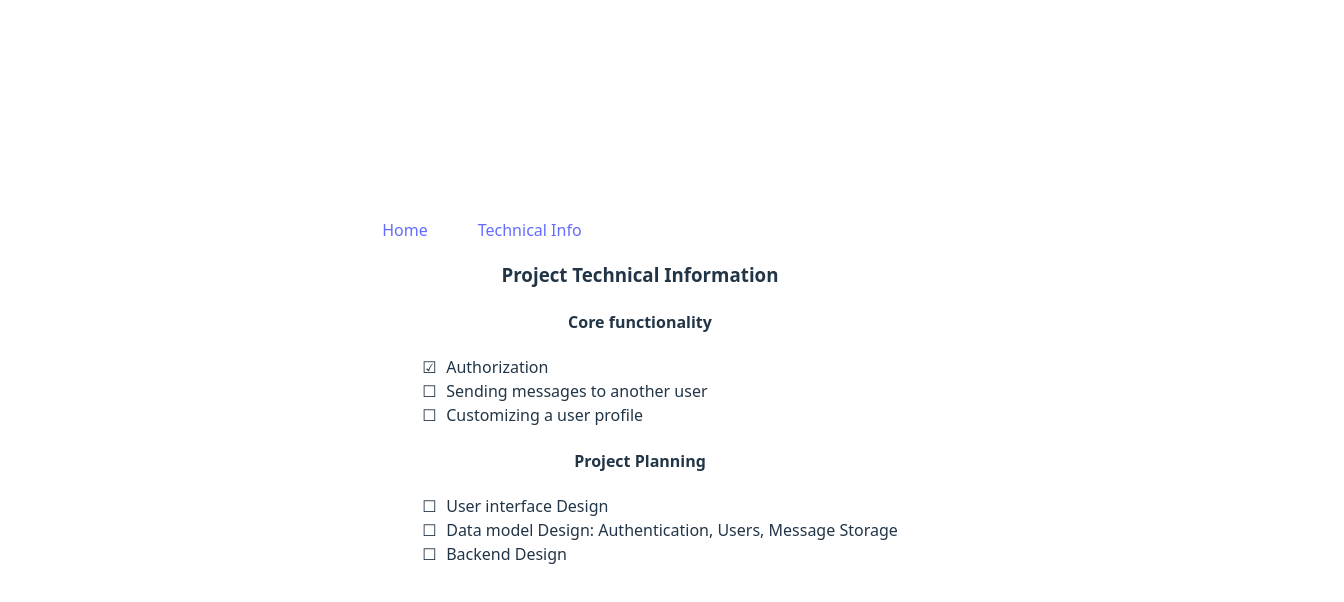
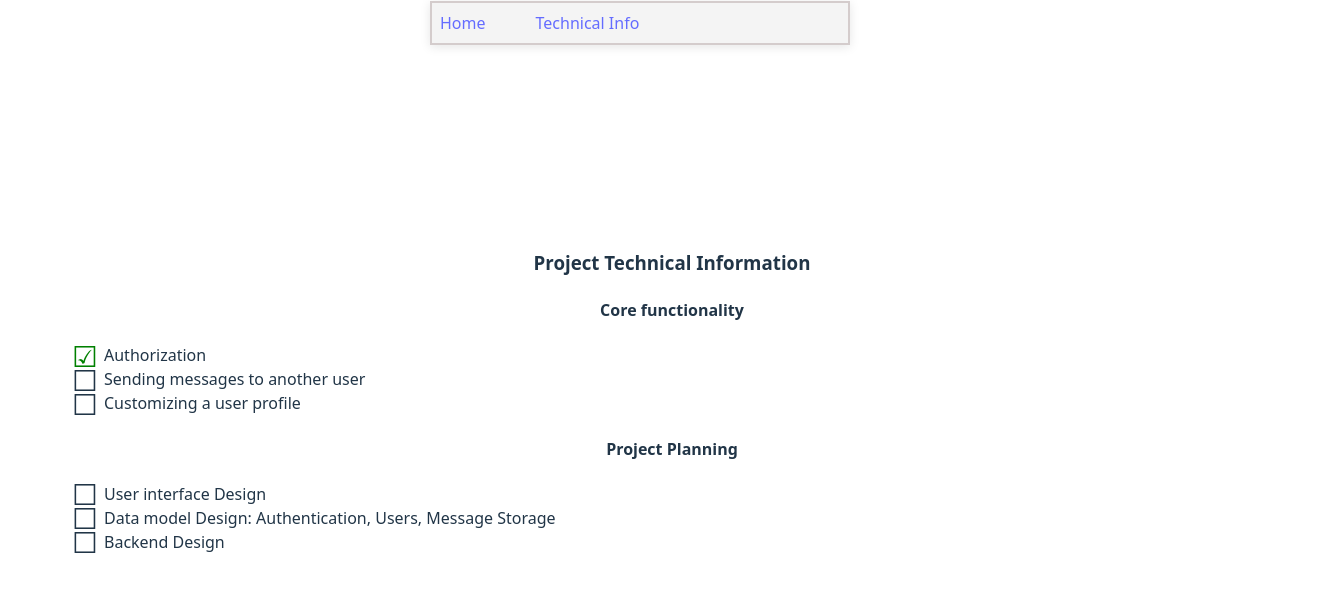
Before and after one commit to amaldevelops/messaging-app, a React (Vite) app in the folder frontend/: page /projectinfo in a window 1280 px wide. Shown: the top 602 px of the page, 1344 px wide, since content can reach past the window. Built offline with nearby package versions, Linux system fonts and the light colour scheme.

Commit message:
Updated Menu bar styling

```diff
--- a/frontend/src/components/Layout.jsx
+++ b/frontend/src/components/Layout.jsx
@@ -3,7 +3,7 @@ import MenuBar from "./MenuBar";
 
 function Layout() {
   return (
-    <div>
+    <div className="layoutContainer">
       <div>
         <MenuBar />
       </div>
--- a/frontend/src/index.css
+++ b/frontend/src/index.css
@@ -78,7 +78,7 @@ li {
   display: flex;
   align-items: center;
   position: relative;
-  padding-left: 1.5em;
+  padding-left: 2em;
 }
 
 li::before {
@@ -88,10 +88,14 @@ li::before {
 
 .completedTick::before {
   content: "☑";
+  font-size: 1.8rem; /* ⬅️ Increase size here */
+  margin-right: 0.5em; /* Optional: add space between tick and text */
+  color: green; /* Optional: make it green */
 }
 
 .pendingEmptyCheckbox::before {
   content: "☐";
+  font-size: 1.8rem;
 }
 
 /* ☐ = empty checkbox
@@ -99,3 +103,23 @@ li::before {
 ☑ = checked checkbox
 
 ✓ = tick */
+
+.layoutContainer {
+  position: relative;
+  width: 100vw;
+  overflow-x: hidden;
+}
+
+.menuBar {
+  position: fixed;
+  top: 1px;
+  left: 50%; /* Move it to the center horizontally */
+  transform: translateX(-50%); /* Nudge it back by half its width */
+  width: 80%; /* Set a specific width (e.g., 80% or 600px) */
+  z-index: 1000;
+  background: #f4f4f4;
+  box-shadow: 0 2px 10px rgba(0, 0, 0, 0.1);
+  border: solid #d4cccc 2px;
+  padding: 0.5rem; /* Optional: space inside the menu bar */
+  text-align: center; /* Optional: center text inside */
+}
```
